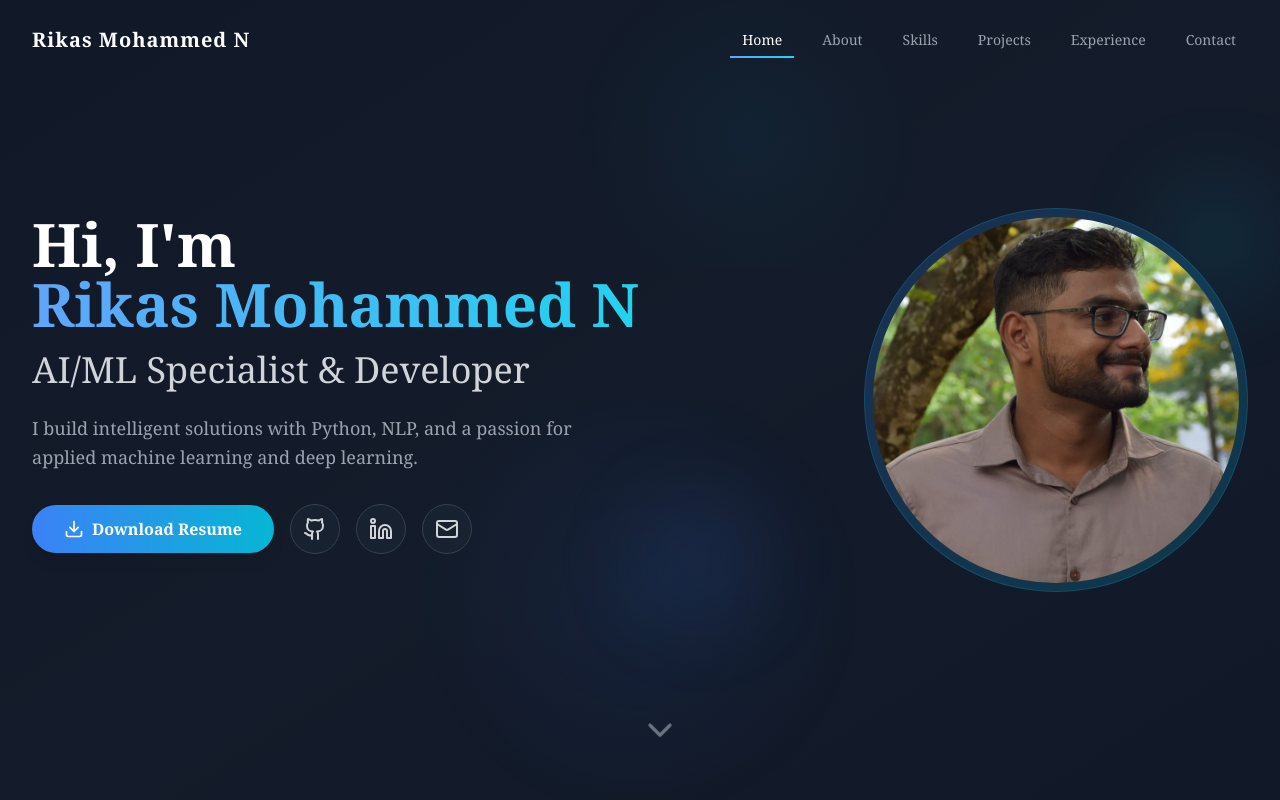
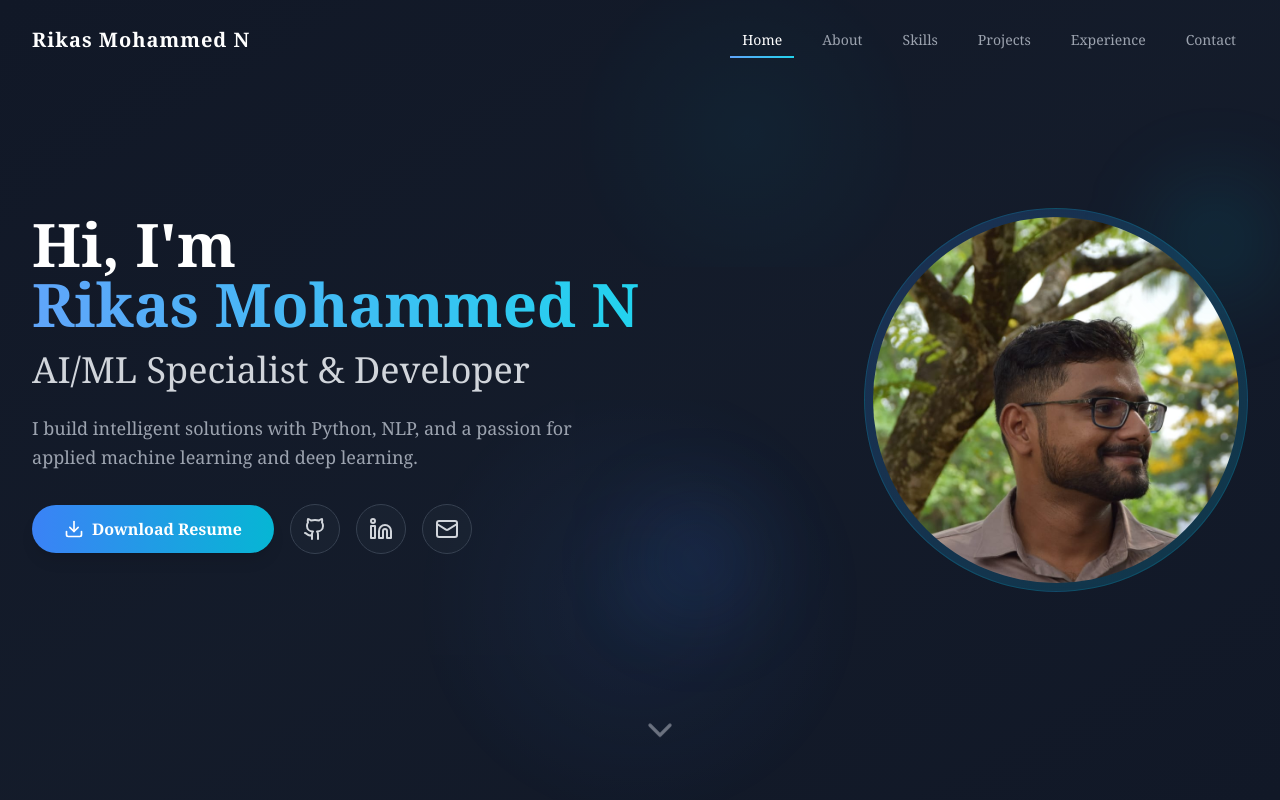
Before and after one commit to rikas05/rikas05.github.io, a React (Vite) app: page / in a window 1280 px wide. Shown: the top 800 px of the page. Built offline with nearby package versions, Linux system fonts and the light colour scheme.

Commit message:
image route

```diff
--- a/src/components/Hero.tsx
+++ b/src/components/Hero.tsx
@@ -1,4 +1,5 @@
 import { ChevronDown, Github, Linkedin, Mail, Download } from 'lucide-react';
+import rikasImage from "../../assets/Rikas_image.jpg";
 
 const Hero = () => {
   const scrollToAbout = () => {
@@ -60,7 +61,7 @@ const Hero = () => {
             <div className="w-80 h-80 lg:w-96 lg:h-96 rounded-full overflow-hidden bg-gradient-to-br from-blue-500/20 to-cyan-500/20 p-2 backdrop-blur-sm border border-cyan-500/20">
               <div className="w-full h-full rounded-full overflow-hidden bg-gray-800">
                 {
-                  <img src="assets\Rikas_image.jpg" alt="Rikas Mohammed N" className="w-full h-full object-cover" />
+                  <img src={rikasImage} />
                 }
                 <div className="w-full h-full bg-gray-700 flex items-center justify-center">
                   <span className="text-gray-500">Your Image Here</span>
```
